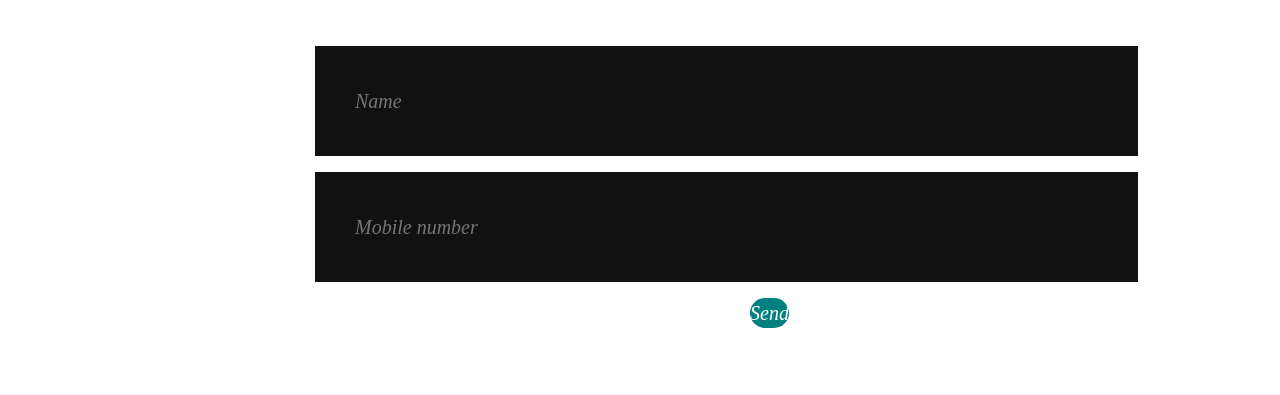
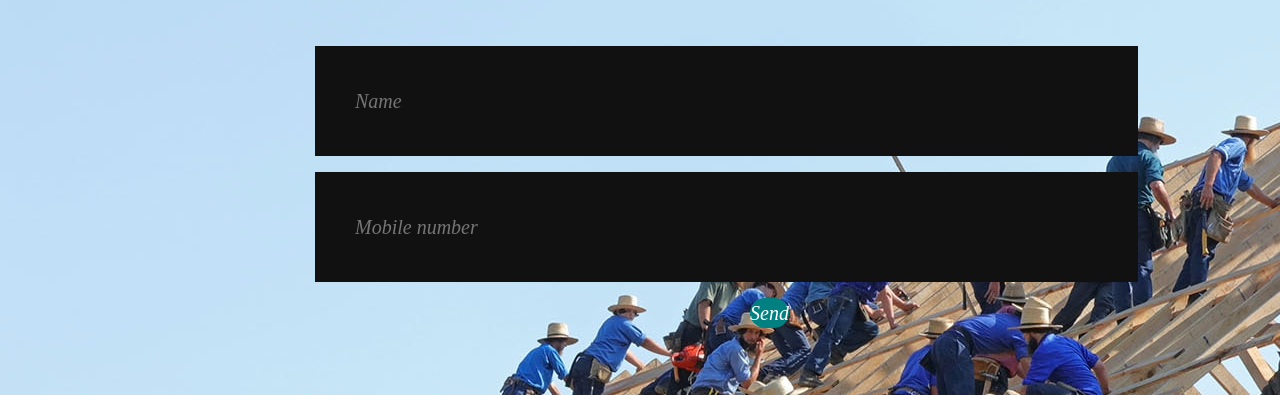
Before and after one commit to Reshika-Tamang/RL-Construction, a plain HTML site: page contact.html in a window 1280 px wide. Shown: the part 245-640 px from the top of the page. Drawn offline with nearby package versions, Linux system fonts and the light colour scheme.

Commit message:
Update contact.html

```diff
--- a/contact.html
+++ b/contact.html
@@ -7,7 +7,7 @@
               <link rel="stylesheet" href ="style.css" type="text/css">
                  <link rel="stylesheet" href="https://maxcdn.bootstrapcdn.com/bootstrap/4.4.1/css/bootstrap.min.css">
 </head>
-<body background="images/img17.jpg">
+<body background="img17.jpg">
        <nav class="navbar navbar-expand-sm bg-dark navbar-dark">
           <a class="navbar-brand" href="#">
             <img src="logo4.jpg" alt="Logo" style="width:70px ;">  RL Construction</a>
```
